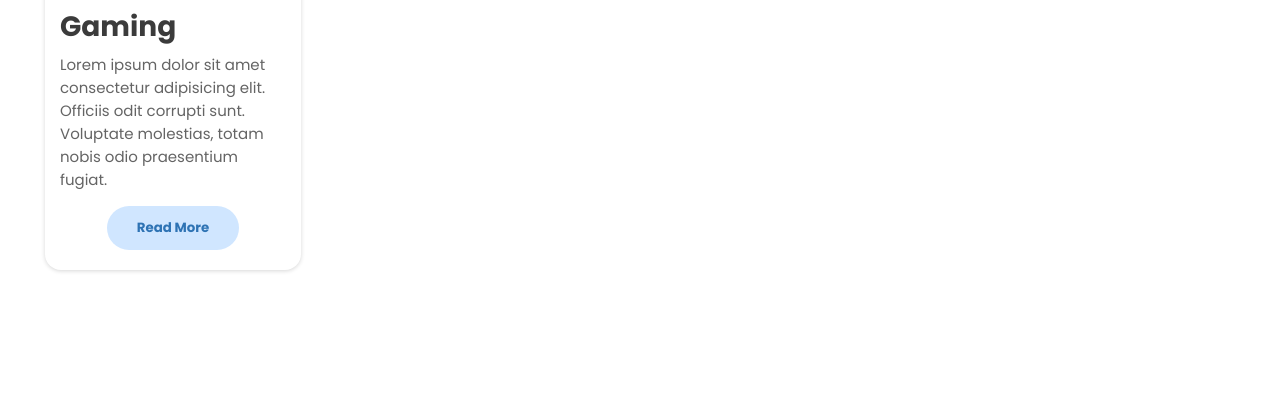
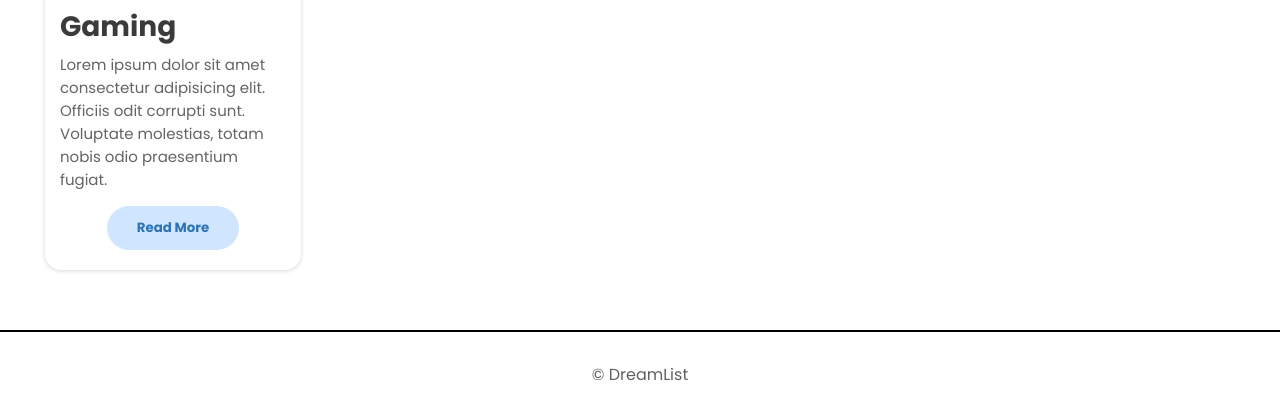
Before and after one commit to Sagnik-23/Dream_list, a Flask app: page / in a window 1280 px wide. Shown: the part 1482-1884 px from the top of the page. Before the commit the page ends 1754 px from the top, so only its background shows below. Run offline with Flask 3, Linux system fonts and the light colour scheme.

Commit message:
made footer

```diff
--- a/static/css/home.css
+++ b/static/css/home.css
@@ -229,3 +229,16 @@
     font-weight: 700;
     margin-bottom: 20px;
 }
+
+.footer{
+    border-top: 2px solid black;
+}
+
+.cp{
+    color: rgb(97, 97, 97);
+    margin-left: auto;
+    margin-right: auto;
+    text-align: center;
+    margin-bottom: 15px;
+    margin-top: 30px;
+}
--- a/templates/home.html
+++ b/templates/home.html
@@ -137,5 +137,10 @@
             </div>
         </div>
     </div>
+    <div class="footer">
+        <div class="cp">
+            &#169 DreamList
+        </div>
+    </div>
       <script src="{{ url_for('static', filename='js/home.js') }}"></script>
 {% endblock %}
```
